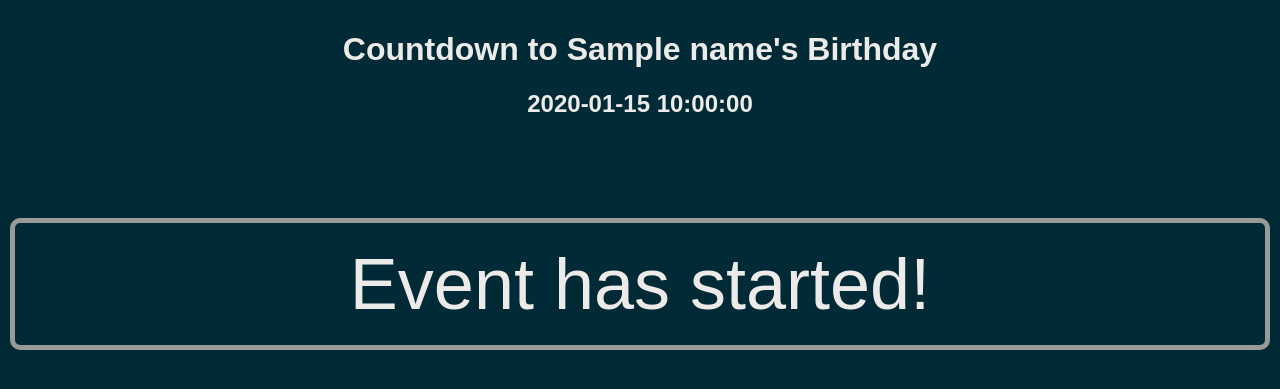
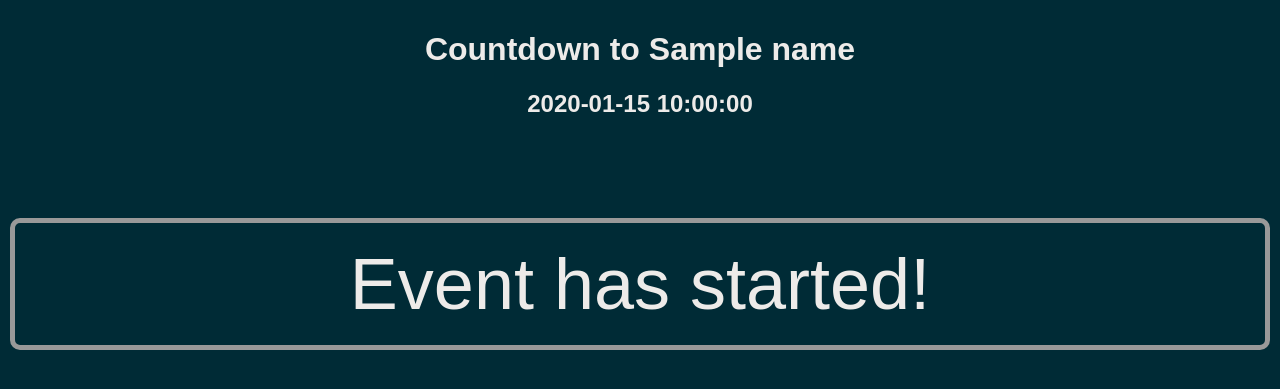
Before and after one commit to Patchoulino/countdown, a Flask app: template templates/countdown.html in a window 1280 px wide. Shown: the top 389 px of the page. Run offline with Flask 3, Linux system fonts and the light colour scheme; the template is opened without the code that fills it: most values are stand-ins (such as "Sample title", 1, 10 or a date in 2020).

Commit message:
added example dates file and updated html file to not specify birthdays

```diff
--- a/templates/countdown.html
+++ b/templates/countdown.html
@@ -23,7 +23,7 @@
     </script>
 </head>
 <body>
-    <h1>Countdown to {{ name }}'s Birthday</h1>
+    <h1>Countdown to {{ name }}</h1>
     <h2>{{ date }}</h2>
     <p id="countdown"></p>
 </body>
```
Also changed, not shown: app.py (line endings or trailing spaces).
